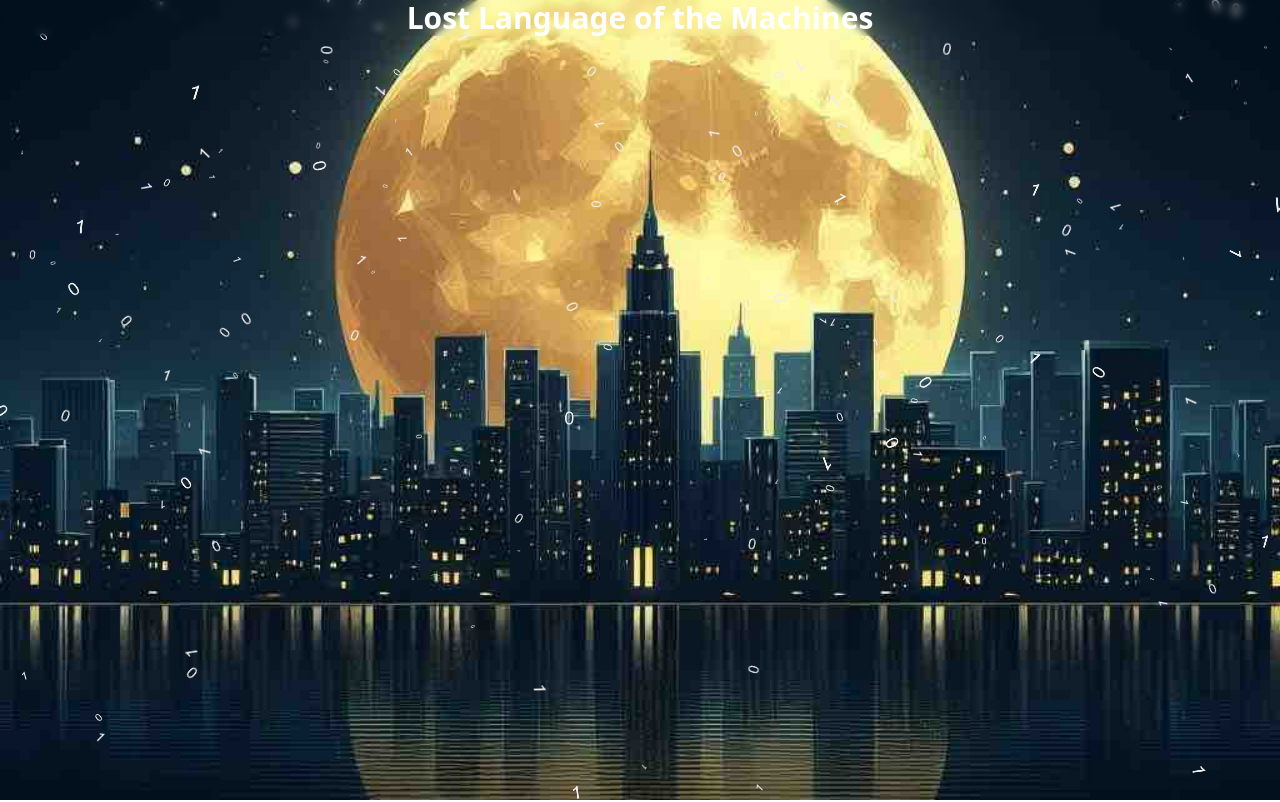
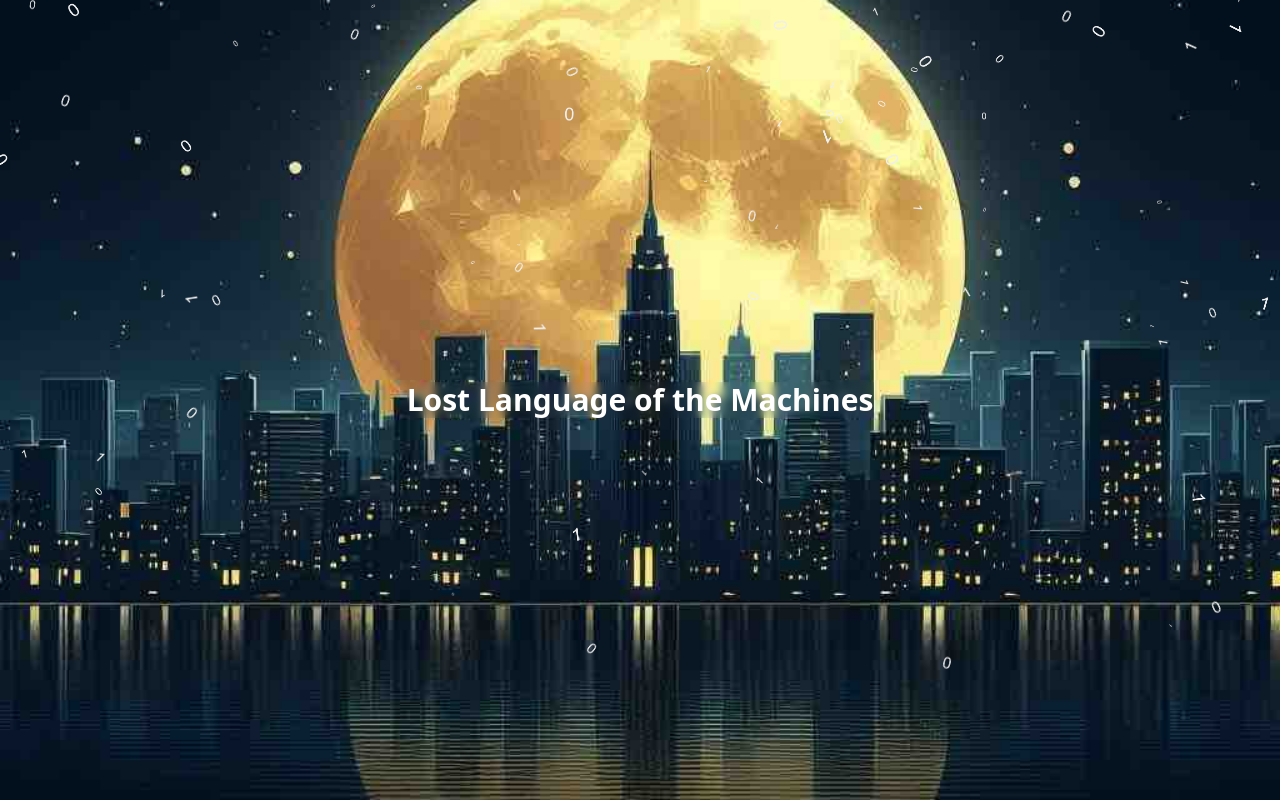
Before and after one commit to yong/lost-language-of-the-machines, a React (Vite) app: page / in a window 1280 px wide. Shown: the top 802 px of the page. Built offline with nearby package versions, Linux system fonts and the light colour scheme.

Commit message:
add parallax effect for title

```diff
--- a/package.json
+++ b/package.json
@@ -13,7 +13,7 @@
     "react": "^18.2.0",
     "react-dom": "^18.2.0",
     "react-fast-compare": "^3.2.2",
-    "react-parallax": "^3.5.1"
+    "react-scroll-parallax": "^3.4.5"
   },
   "devDependencies": {
     "@types/react": "^18.2.56",
--- a/src/App.jsx
+++ b/src/App.jsx
@@ -1,14 +1,16 @@
-import React from 'react'
-import Cover from './Cover'
-import Chapter1 from './Chapter1'
-import Demo from './Demo'
+//App.jsx
+import React from 'react';
+import Cover from './Cover';
+import Chapter1 from './Chapter1';
+import { ParallaxProvider } from 'react-scroll-parallax';
+import Demo from './Demo';
 
 function App() {
   return (
-    <div>
+    <ParallaxProvider>
       <Cover />
       <Chapter1/>
-    </div>
+    </ParallaxProvider>
   );
 }
 
--- a/src/Chapter1.jsx
+++ b/src/Chapter1.jsx
@@ -12,7 +12,7 @@ const Chapter1 = () => {
 
 <p className="mb-3">“Well,” he muttered. “I guess I have to adapt, otherwise this class will not be offered next year. As history has taught us, modern kids have no patience for long lectures. For today’s topic –Binary, how about I start with a poem?”</p>
 
-<p class="mb-3 text-center">
+<p className="mb-3 text-center">
 Oh, Binary, the language of simplicity, <br/>
 With only 1 and 0, you create infinite possibilities. <br/>
 From two digits, a power grows <br/>
--- a/src/Cover.jsx
+++ b/src/Cover.jsx
@@ -1,5 +1,6 @@
 import React from 'react';
 import Snowfall from './react-snowfall/index.js';
+import { ParallaxBanner } from 'react-scroll-parallax';
 
 const snowflake1 = document.createElement('img')
 snowflake1.src = './one.png'
@@ -10,13 +11,23 @@ const images = [snowflake1, snowflake2]
 
 const Cover = () => {
   return (
-    <div className="h-screen w-screen relative bg-cover bg-center"
-         style={{backgroundImage: `url('./cover.jpg')`}}>
-      <Snowfall color="white" snowflakeCount={200} images={images} />
-      <h1 className="backdrop-blur-sm text-center text-3xl font-bold text-white z-50">
-        Lost Language of the Machines
-      </h1>
-    </div>
+    <ParallaxBanner
+      layers={[
+        { image: './cover.jpg' },
+        {
+          speed: -20,
+          children: (
+            <div className="absolute inset-0 flex items-center justify-center">
+              <Snowfall color="white" snowflakeCount={200} images={images} />
+              <h1 className="backdrop-blur-sm text-center text-3xl font-bold text-white z-50">
+                Lost Language of the Machines
+              </h1>
+            </div>
+          ),
+        },
+      ]}
+      style={{ height: '100vh' }}
+    />
   );
 };
 
```
Also changed, not shown: 1 other file (tests, documents, lock files or other folders).
